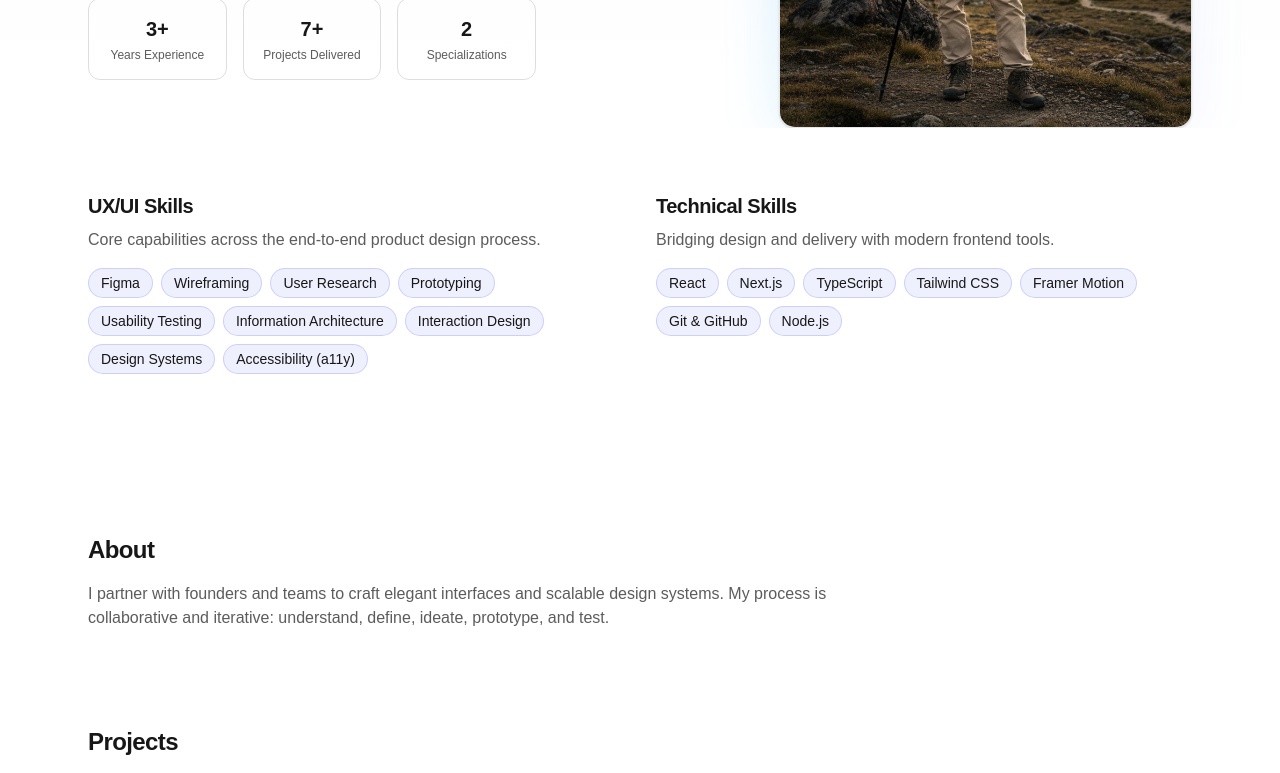
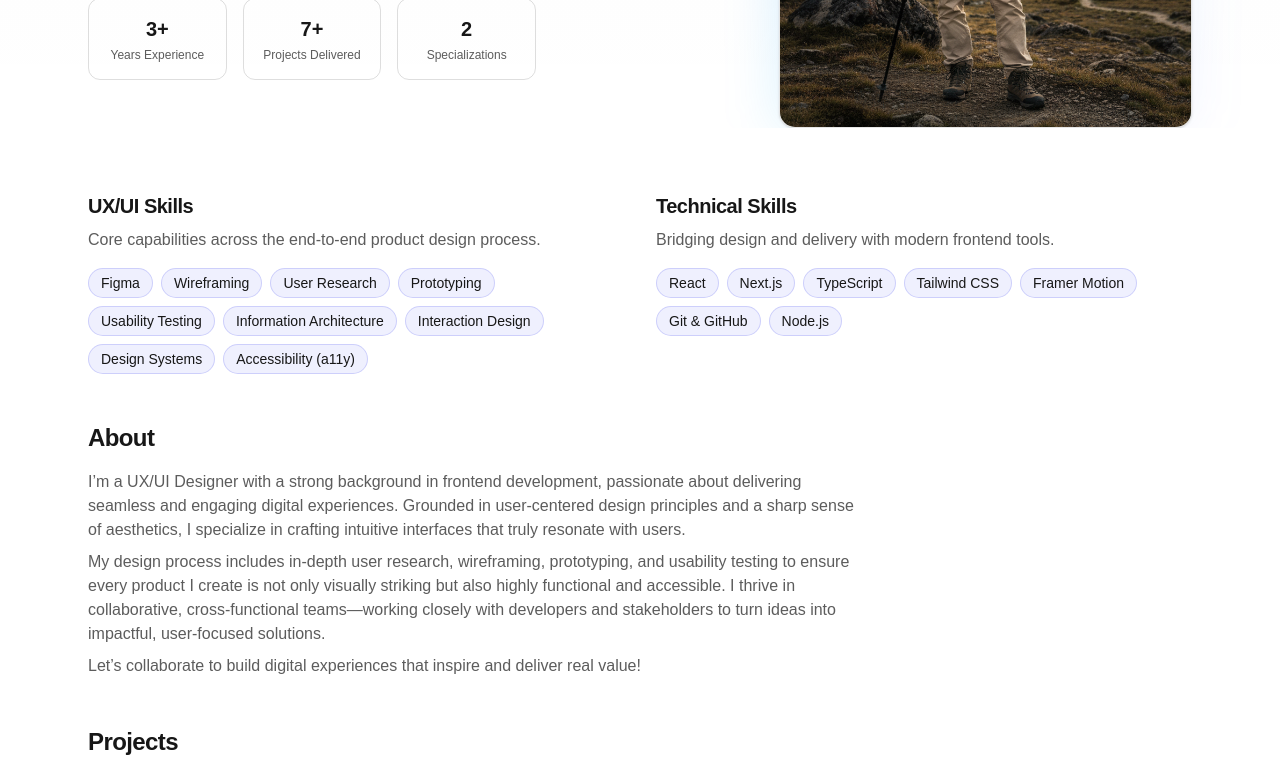
Before and after one commit to shiwanshudev/portfoliouiux, a Next.js app: page / in a window 1280 px wide. Shown: the part 520-1293 px from the top of the page. Built offline with nearby package versions, Linux system fonts and the light colour scheme.

Commit message:
Fix theme changer and padding

```diff
--- /dev/null
+++ b/app/components/ThemeProvider.tsx
@@ -0,0 +1,14 @@
+"use client";
+import React, { useEffect, PropsWithChildren } from "react";
+
+const ThemeProvider: React.FC<PropsWithChildren> = ({ children }) => {
+  useEffect(() => {
+    const stored = localStorage.getItem("theme");
+    if (stored === "dark" || stored === "light") {
+      document.documentElement.setAttribute("data-theme", stored);
+    }
+  }, []);
+  return <>{children}</>;
+};
+
+export default ThemeProvider;
--- a/app/components/ThemeToggle.tsx
+++ b/app/components/ThemeToggle.tsx
@@ -1,44 +1,38 @@
 "use client";
-
 import { useEffect, useState } from "react";
 import { MoonFilled, SunFilled } from "@ant-design/icons";
 
 type Theme = "light" | "dark";
 
-function getInitialTheme(): Theme {
-  if (typeof window !== "undefined") {
-    const htmlTheme = document.documentElement.getAttribute("data-theme");
-    if (htmlTheme === "dark" || htmlTheme === "light") {
-      return htmlTheme;
-    }
-  }
-  return "light";
-}
+export default function ThemeToggle() {
+  const [theme, setTheme] = useState<Theme>("light");
+  const [mounted, setMounted] = useState(false);
 
-export default function ThemeToggle() {
-  const [mounted, setMounted] = useState(false);
-  const [theme, setTheme] = useState<Theme>(getInitialTheme);
-
+  // Sync with localStorage and html[data-theme]
   useEffect(() => {
     setMounted(true);
+    // Get theme from dom or localStorage
+    const htmlTheme = document.documentElement.getAttribute("data-theme");
     const stored = localStorage.getItem("theme") as Theme | null;
-    if (!stored) {
-      applyTheme("light");
-      setTheme("light");
-    } else {
-      applyTheme(stored);
-      setTheme(stored);
+    let initial: Theme = "light";
+    if (stored === "dark" || stored === "light") {
+      initial = stored;
+    } else if (htmlTheme === "dark" || htmlTheme === "light") {
+      initial = htmlTheme;
     }
+    setTheme(initial);
+    document.documentElement.setAttribute("data-theme", initial);
+    localStorage.setItem("theme", initial);
   }, []);
 
   const applyTheme = (next: Theme) => {
     document.documentElement.setAttribute("data-theme", next);
     localStorage.setItem("theme", next);
+    setTheme(next);
   };
 
   const toggle = () => {
     const next: Theme = theme === "dark" ? "light" : "dark";
-    setTheme(next);
     applyTheme(next);
   };
 
--- a/app/layout.tsx
+++ b/app/layout.tsx
@@ -1,7 +1,7 @@
-import type React from "react";
 import type { Metadata } from "next";
 import { Geist, Geist_Mono } from "next/font/google";
 import "./globals.css";
+import ThemeProvider from "./components/ThemeProvider"; // Create this as shown below
 
 const geistSans = Geist({
   variable: "--font-geist-sans",
@@ -73,29 +73,14 @@ export const metadata: Metadata = {
 
 export default function RootLayout({
   children,
-}: Readonly<{
-  children: React.ReactNode;
-}>) {
+}: Readonly<{ children: React.ReactNode }>) {
   return (
     <html lang="en" data-theme="light">
-      <head>
-        <script
-          dangerouslySetInnerHTML={{
-            __html: `
-      (function() {
-        var stored = localStorage.getItem("theme");
-        if (stored === "dark" || stored === "light") {
-          document.documentElement.setAttribute("data-theme", stored);
-        }
-      })();
-      `,
-          }}
-        />
-      </head>
+      <head />
       <body
         className={`${geistSans.variable} ${geistMono.variable} antialiased bg-background text-foreground`}
       >
-        {children}
+        <ThemeProvider>{children}</ThemeProvider>
       </body>
     </html>
   );
--- a/app/page.tsx
+++ b/app/page.tsx
@@ -196,7 +196,10 @@ export default function Home() {
       </section>
 
       {/* Skills */}
-      <section id="skills" className="mx-auto max-w-6xl px-6 py-12 md:py-16">
+      <section
+        id="skills"
+        className="mx-auto max-w-6xl px-6 py-12 md:pt-16 md:pb-0"
+      >
         <Reveal>
           <div className="grid gap-8 md:grid-cols-2">
             <div>
@@ -258,14 +261,28 @@ export default function Home() {
       </section>
 
       {/* About */}
-      <section id="about" className="mx-auto max-w-6xl px-6 py-16 md:py-24">
+      <section id="about" className="mx-auto max-w-6xl px-6 py-12">
         <Reveal>
           <div className="max-w-3xl">
             <h2 className="text-2xl font-semibold tracking-tight">About</h2>
             <p className="mt-4 muted">
-              I partner with founders and teams to craft elegant interfaces and
-              scalable design systems. My process is collaborative and
-              iterative: understand, define, ideate, prototype, and test.
+              I’m a UX/UI Designer with a strong background in frontend
+              development, passionate about delivering seamless and engaging
+              digital experiences. Grounded in user-centered design principles
+              and a sharp sense of aesthetics, I specialize in crafting
+              intuitive interfaces that truly resonate with users.
+            </p>
+            <p className="mt-2 muted">
+              My design process includes in-depth user research, wireframing,
+              prototyping, and usability testing to ensure every product I
+              create is not only visually striking but also highly functional
+              and accessible. I thrive in collaborative, cross-functional
+              teams—working closely with developers and stakeholders to turn
+              ideas into impactful, user-focused solutions.
+            </p>
+            <p className="mt-2 muted">
+              Let’s collaborate to build digital experiences that inspire and
+              deliver real value!
             </p>
           </div>
         </Reveal>
@@ -277,7 +294,7 @@ export default function Home() {
           <h2 className="text-2xl font-semibold tracking-tight">Projects</h2>
         </Reveal>
 
-        <div className="mt-8 grid gap-8 md:mt-10">
+        <div className="mt-8 grid gap-8 md:mt-4">
           {/* Project 1 */}
           <Reveal>
             <article className="grid items-start gap-6 overflow-hidden rounded-2xl border border-black/10 p-5 transition-colors hover:bg-black/[0.02] md:grid-cols-2 md:p-6">
```
